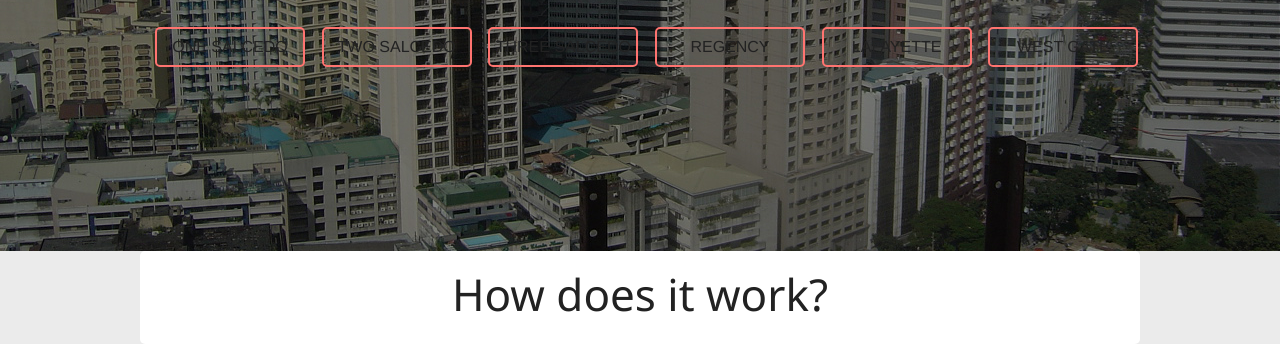
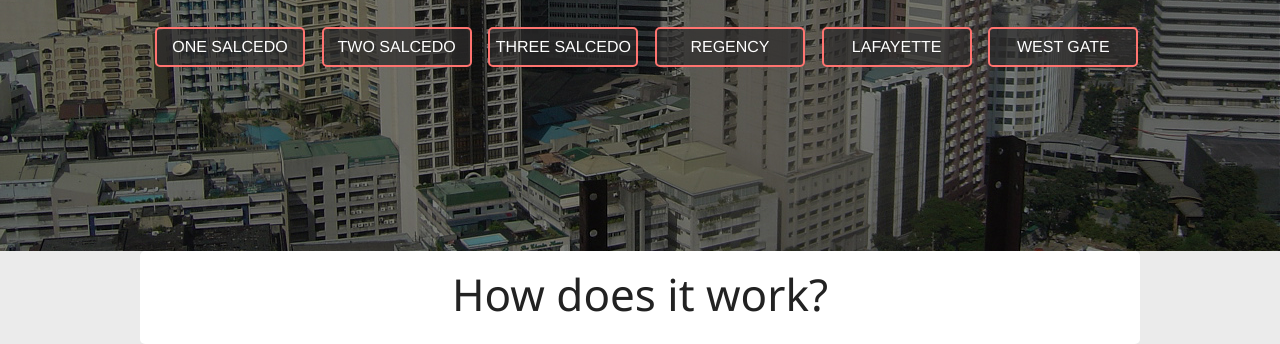
Before and after one commit to enzlaur/NeighborFoods, a plain HTML site: page index-next.html in a window 1280 px wide. Shown: the part 549-893 px from the top of the page. Drawn offline with Linux system fonts and the light colour scheme.

```diff
--- a/css/alpha.css
+++ b/css/alpha.css
@@ -95,6 +95,9 @@ h1,h2,h3{
     text-transform: uppercase;
     text-align: center;
     line-height: 35px;
+    font-size: 1em;
+    color: white;
+    background: rgba(46, 44, 44, 0.71);
 }
 
 #locale {
```
